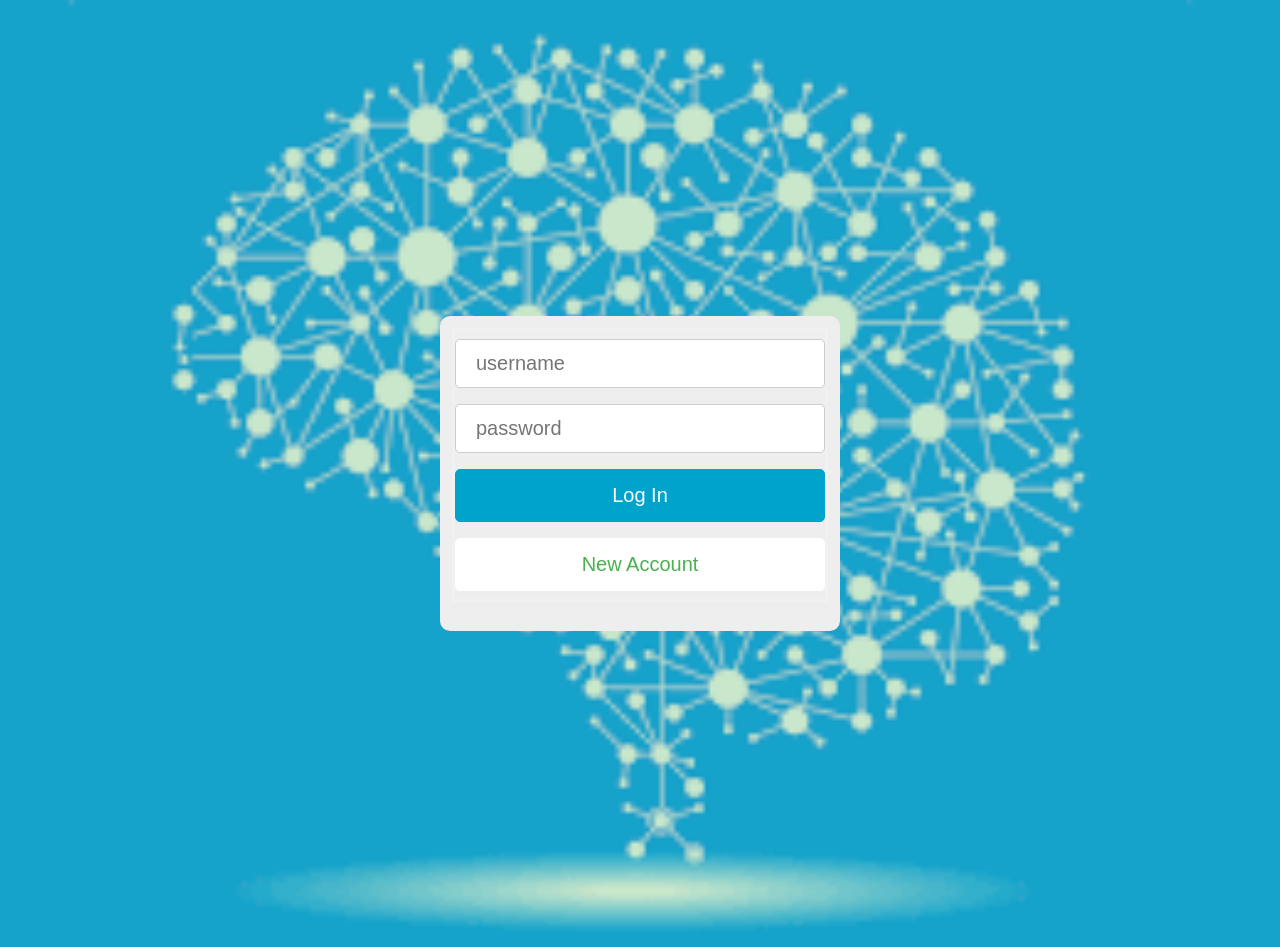
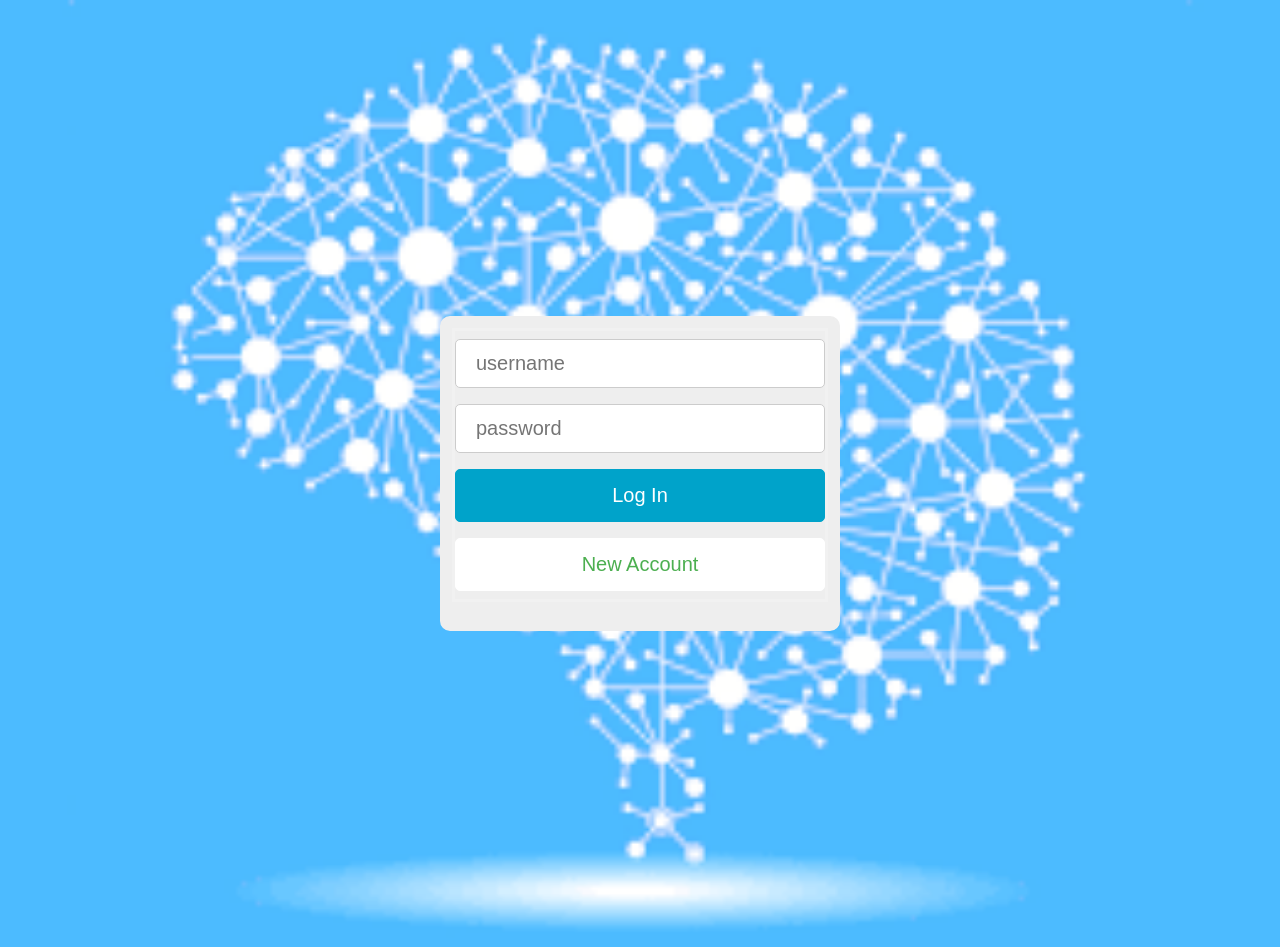
Before and after one commit to thejozhou/SystemDesignReview, a React app: page / in a window 1280 px wide. Built offline with nearby package versions, Linux system fonts and the light colour scheme; no server answers.

Commit message:
fixed background image

```diff
--- a/css/styles.css
+++ b/css/styles.css
@@ -3,22 +3,17 @@
 }
 
 body {
-  /*background-image: url(./animalCollective.jpg);*/
   font-family: Verdana;
-  background-color: #4CAF50;
 }
+
 
 #root {
   width: 100%;
   height: 100%;
 }
 
-.app {
-  /*z-index: 2;*/
-}
-
 .background {
-  z-index:1;
+  z-index:-1;
   display: flex;
   flex-direction: column;
   position:fixed;
--- a/public/index.html
+++ b/public/index.html
@@ -5,7 +5,7 @@
   <meta charset="utf-8">
 </head>
 
-<body>
+  <body>
   <div id="root"></div>
   <script src="./bundle.js"></script>
 </body>
--- a/src/components/App.js
+++ b/src/components/App.js
@@ -83,6 +83,7 @@ class App extends Component {
         console.log('data', res.data)
         const stateNew = Object.assign({}, this.state);
         stateNew.quiz.questions = res.data;
+        stateNew.quiz.numberOfQuestions = res.data.length;
         this.setState(stateNew);
       });
   }
```
Also changed, not shown: 1 other file (tests, documents, lock files or other folders).
